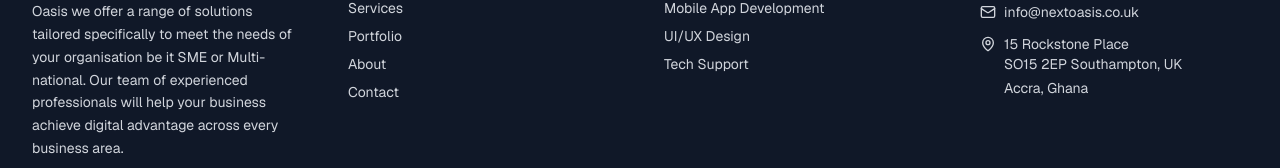
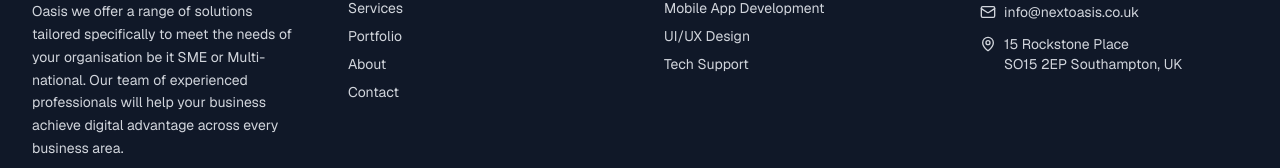
Before and after one commit to Noladmin/nextOasis, a Next.js app: page / in a window 1280 px wide. Shown: the part 5864-6032 px from the top of the page. Built offline with nearby package versions, Linux system fonts and the light colour scheme.

Commit message:
Update Footer.tsx

```diff
--- a/components/Footer.tsx
+++ b/components/Footer.tsx
@@ -101,7 +101,6 @@
                   <div className="break-words">
                     <p>15 Rockstone Place</p>
                     <p>SO15 2EP Southampton, UK</p>
-                    <p className="mt-1">Accra, Ghana</p>
                   </div>
                 </div>
               </li>
```
